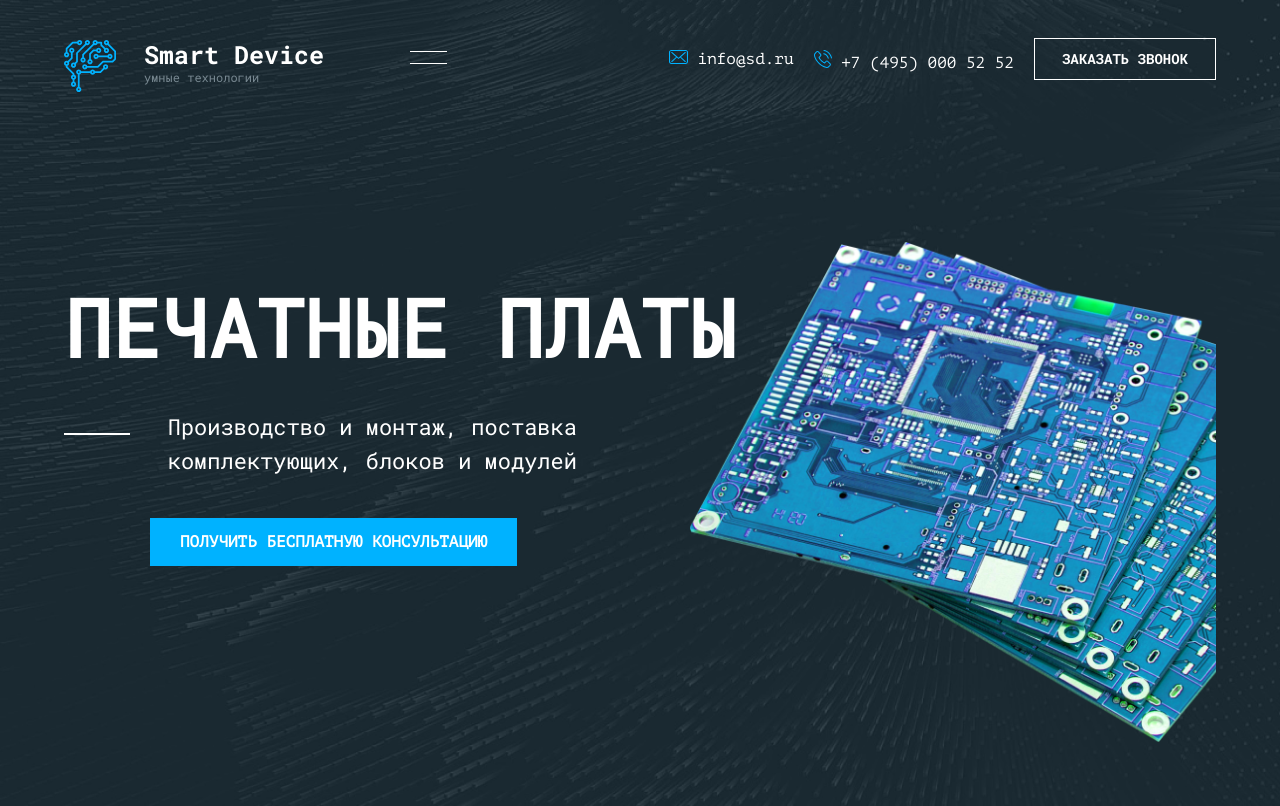
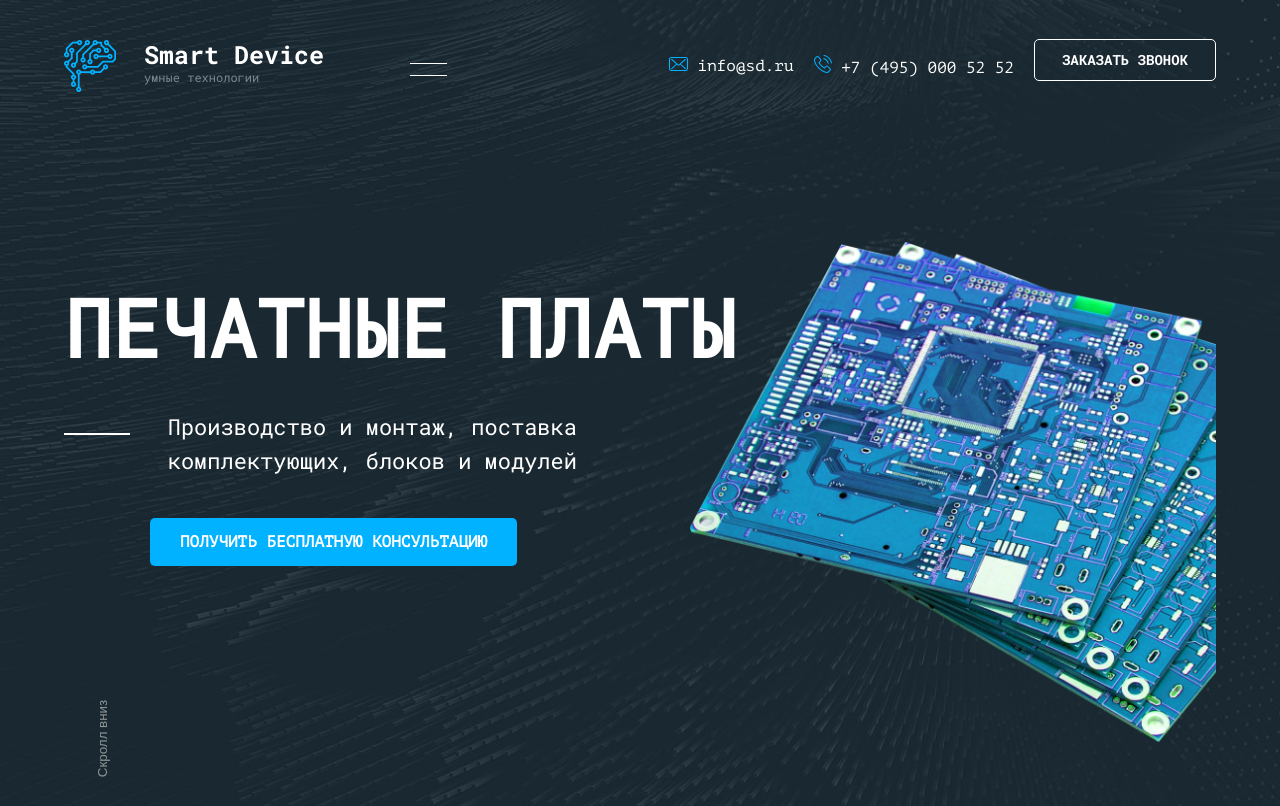
Before and after one commit to anyakul/smart-device, a website: page source/index.html in a window 1280 px wide. Shown: the top 806 px of the page. Drawn offline with nearby package versions, Linux system fonts and the light colour scheme; files that its build step writes are made by us from their sources; files whose address does not match are found by name.

Commit message:
Исправляю некоторые замечания наставника

```diff
--- a/source/index.html
+++ b/source/index.html
@@ -70,7 +70,9 @@
       </div>
       <button class="promo__button promo__button--desktop" type="button">Получить бесплатную консультацию</button>
       <button class="promo__button promo__button--mobile" type="button">Бесплатная консультация</button>
+      <button class="promo__button-scroll">Скролл вниз</button>
     </section>
+
   </header>
 
   <main class="main">
--- a/source/sass/blocks/advantages.scss
+++ b/source/sass/blocks/advantages.scss
@@ -20,6 +20,12 @@
   padding-bottom: 70px;
   border: 1px solid $border-color;
   border-left: 3px solid $blue-color;
+
+  &:hover {
+    color: $white-color;
+    background-color: $light-grey;
+    border: none;
+  }
 
   &:active {
     color: $white-color;
--- a/source/sass/blocks/contacts.scss
+++ b/source/sass/blocks/contacts.scss
@@ -6,12 +6,15 @@
 
 .contacts__item {
   margin-right: 20px;
-  padding-top: 10px;
   font-family: $pt-mono-regular-font;
 
   &:last-child {
     margin-right: 0;
   }
+}
+
+.contacts__item--order-call {
+
 }
 
 .contacts__item a {
--- a/source/sass/blocks/header.scss
+++ b/source/sass/blocks/header.scss
@@ -18,10 +18,12 @@
 .header__menu {
   @include flex-row;
   min-width: 70%;
+  align-items: center;
 }
 
 .header__contacts {
   min-width: 65%;
+  align-items: center;
 }
 
 .header__promo {
--- a/source/sass/blocks/promo.scss
+++ b/source/sass/blocks/promo.scss
@@ -1,4 +1,5 @@
 .promo {
+  position: relative;
   margin: 0 auto;
   padding-bottom: 280px;
   color: $white-color;
@@ -23,6 +24,19 @@
   font-family: $roboto-mono-regular-font;
   font-size: 22px;
   line-height: 34px;
+}
+
+.promo__button-scroll {
+  position: absolute;
+  left: 0;
+  bottom: 100px;
+  transform: rotate(-90deg);
+  margin-left: 0;
+  margin-top: 40px;
+  background-color: transparent;
+  border: none;
+  color: $white-color;
+  opacity: 0.5;
 }
 
 .promo__icon {
@@ -56,6 +70,10 @@
 @media (max-width: $tablet-width) {
   .promo__icon svg {
     width: 33px;
+  }
+
+  .promo__button-scroll {
+    display: none;
   }
 
   .promo {
--- a/source/sass/blocks/services.scss
+++ b/source/sass/blocks/services.scss
@@ -56,10 +56,11 @@
 .services__button {
   @include blue-button;
   position: absolute;
-  width: 63px;
+  min-width: 63px;
   height: 63px;
   bottom: 0;
   right: 0;
+  left: auto;
   z-index: 30;
   border: none;
   background-image: url("../../img/icon-more.svg");
@@ -81,7 +82,7 @@
   }
 
   .services__item {
-    width: 100%;
+    width: 93%;
     min-height: 250px;
     margin-right: 30px;
   }
--- a/source/sass/mixins.scss
+++ b/source/sass/mixins.scss
@@ -51,6 +51,8 @@
   color: $white-color;
   background-color: transparent;
   border: 1px solid $white-color;
+  border-radius: 5px;
+  cursor: pointer;
 
   &:hover {
     color: #dbdbdb;
@@ -70,8 +72,10 @@
   background-color: $blue-color;
   font-size: 1rem;
   border: none;
+  border-radius: 5px;
   font-weight: bold;
   text-transform: uppercase;
+  cursor: pointer;
 
   &:hover {
     background-color: $light-blue-color;
@@ -88,10 +92,13 @@
 }
 
 @mixin blue-border-button {
+  cursor: pointer;
   @include button-text;
   color: $blue-color;
   background-color: $white-color;
   border: 1px solid $blue-color;
+  border-radius: 5px;
+  cursor: pointer;
 
   &:hover {
     border: 1px solid $light-blue-color;
@@ -106,6 +113,7 @@
 }
 
 @mixin white-link {
+  cursor: pointer;
   &:hover {
     color: #dbdbdb;
   }
@@ -171,6 +179,7 @@
   font-family: $pt-mono-regular-font;
   font-size: 0.9375rem;
   color: $header-bg-color;
+  opacity: 0.5;
   font-weight: normal;
   text-decoration: none;
 }
@@ -180,6 +189,7 @@
   font-size: 0.8125rem;
   line-height: 24px;
   color: $header-bg-color;
+  opacity: 0.5;
   font-weight: normal;
   text-decoration: none;
   text-transform: uppercase;
@@ -204,6 +214,7 @@
   display: none;
 
   @media (max-width: $mobile-width) {
+    cursor: pointer;
     display: block;
     content: "";
     position: absolute;
@@ -228,6 +239,14 @@
   right: 0;
   position: absolute;
   z-index: 5;
+
+  &::hover {
+    opacity: 0.3;
+  }
+
+  &::active {
+    opacity: 0.1;
+  }
 }
 
 @mixin input {
@@ -236,6 +255,7 @@
   background-color: rgba(255, 255, 255, 0.1);
   width: 90%;
   color: $black-color;
+  cursor: pointer;
 
   &:hover {
     background-color: rgba(255, 255, 255, 0.5);
@@ -259,6 +279,7 @@
   padding: 15px;
   border: none;
   resize: none;
+  cursor: pointer;
 
   &:hover {
     background-color: rgba(255, 255, 255, 0.5);
--- a/source/sass/variables.scss
+++ b/source/sass/variables.scss
@@ -16,7 +16,7 @@ $roboto-mono-regular-font: "RobotoMono-Regular", "Arial", sans-serif;
 
 $desktop-width: 1024px;
 $tablet-width: 1023px;
-$mobile-width: 740px;
+$mobile-width: 767px;
 
 .visually-hidden {
   position: absolute;
```
